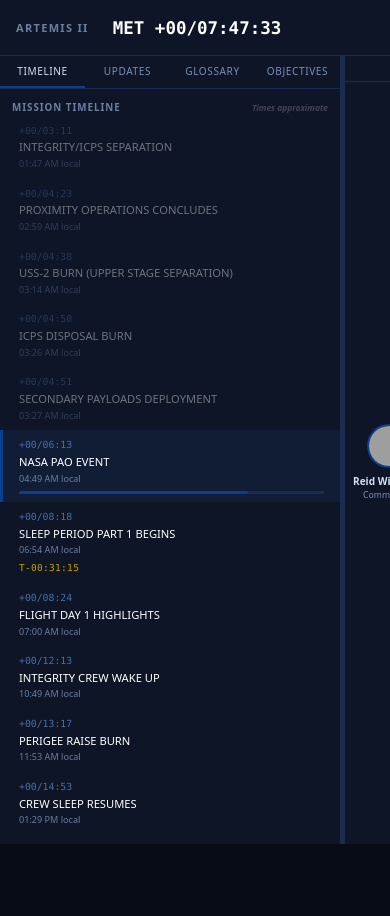
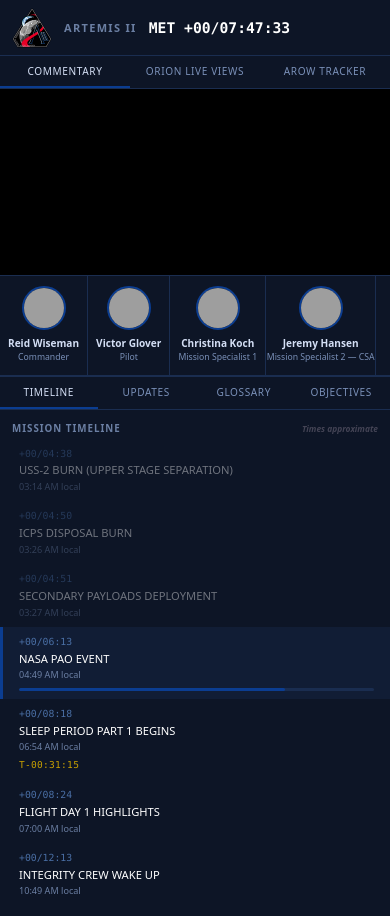
Before and after one commit to thecomalley/artemis-ii-live, a website built with Vite: page index.html in a window 390 px wide. Before the commit the page ends 844 px from the top, so only its background shows below. Built offline with nearby package versions, Linux system fonts and the light colour scheme; no server answers; grey boxes are pictures that could not be loaded.

Commit message:
Add new logo image (patch-logo.png) to public assets

```diff
--- a/index.html
+++ b/index.html
@@ -8,7 +8,7 @@
   <meta property="og:title" content="Artemis II — Live Mission Tracker" />
   <meta property="og:description" content="Live mission tracking for NASA's Artemis II crewed lunar mission." />
   <meta property="og:image" content="https://thespacedevs-prod.nyc3.digitaloceanspaces.com/media/images/space_launch_sy_image_20220331082429.jpeg" />
-  <link rel="icon" href="/favicon.ico" />
+  <link rel="icon" type="image/png" href="/patch-favicon.png" />
   <link rel="stylesheet" href="/src/styles/main.css" />
 </head>
 <body>
--- a/src/components/header.js
+++ b/src/components/header.js
@@ -3,6 +3,7 @@
 export function mountHeader(el) {
   el.innerHTML = `
     <div class="header-inner">
+      <img src="/patch-logo.png" alt="Artemis II mission patch" class="header-patch" />
       <div class="header-mission-name">ARTEMIS II</div>
       <div class="header-met" id="met-display">MET +00/00:00:00</div>
       <div class="header-events-wrap">
--- a/src/styles/main.css
+++ b/src/styles/main.css
@@ -324,6 +324,13 @@
   font-family: var(--font-mono);
   color: var(--color-accent);
   white-space: nowrap;
+}
+
+.header-patch {
+  height: 40px;
+  width: 40px;
+  object-fit: contain;
+  flex-shrink: 0;
 }
 
 .header-mission-name {
@@ -947,3 +954,95 @@
 .milestone.upcoming .milestone-countdown {
   color: #c8a000;
 }
+
+/* ===================================================================
+   Mobile — ≤ 768 px
+   =================================================================== */
+@media (max-width: 768px) {
+  /* Allow the page to scroll vertically */
+  html, body {
+    height: auto;
+    overflow: auto;
+  }
+
+  #app {
+    height: auto;
+    min-height: 100vh;
+    overflow: visible;
+  }
+
+  /* ---- Header ---- */
+  .header-inner {
+    gap: 12px;
+    padding: 0 12px;
+  }
+
+  /* Hide upcoming-events strip — too wide for mobile */
+  .header-events-wrap {
+    display: none;
+  }
+
+  .header-met {
+    font-size: 1.05rem;
+  }
+
+  /* ---- Columns: vertical stack ---- */
+  #columns {
+    display: flex;
+    flex-direction: column;
+    height: auto;
+    overflow: visible;
+  }
+
+  /* Video pane comes first, timeline pane comes second */
+  #col-video {
+    order: 1;
+    width: 100%;
+    height: auto;
+    overflow: visible;
+  }
+
+  #col-timeline {
+    order: 2;
+    width: 100%;
+    height: auto;
+    overflow: visible;
+    border-top: 2px solid var(--color-border);
+  }
+
+  /* Hide both drag splitters */
+  #splitter-v,
+  #splitter-h {
+    display: none;
+  }
+
+  /* ---- Crew bar: fixed height, horizontal scroll if needed ---- */
+  #crew-below-video {
+    flex: none;
+    overflow-x: auto;
+    overflow-y: hidden;
+  }
+
+  .crew-card {
+    flex: none;
+    min-width: 82px;
+    max-width: 110px;
+  }
+
+  /* ---- Left panel panes: natural height, scroll inside ---- */
+  #left-pane-wrap {
+    height: auto;
+    overflow: visible;
+  }
+
+  .panel-pane {
+    height: auto;
+    max-height: 60vh;
+    overflow-y: auto;
+  }
+
+  /* ---- Mission-complete overlay: fixed so it covers the viewport ---- */
+  #mission-complete-overlay {
+    position: fixed;
+  }
+}
```
Also changed, not shown: public/patch-favicon.png (added), public/patch-logo.png (added).
